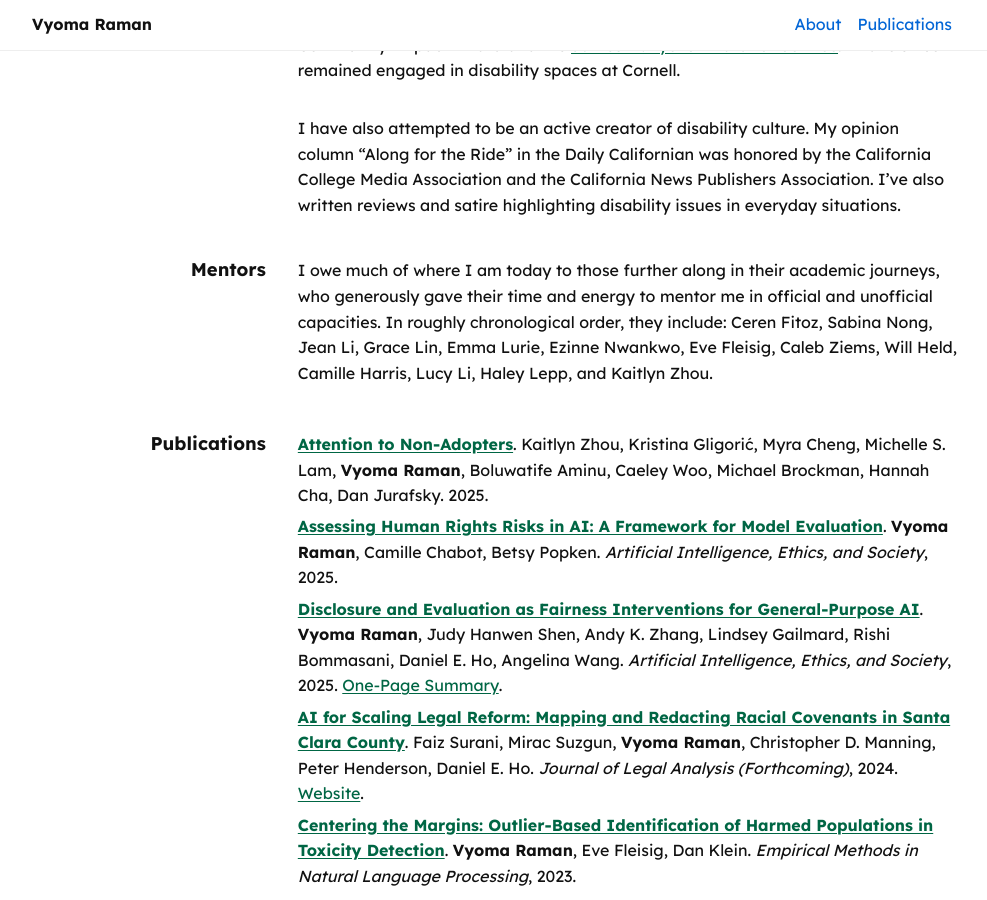
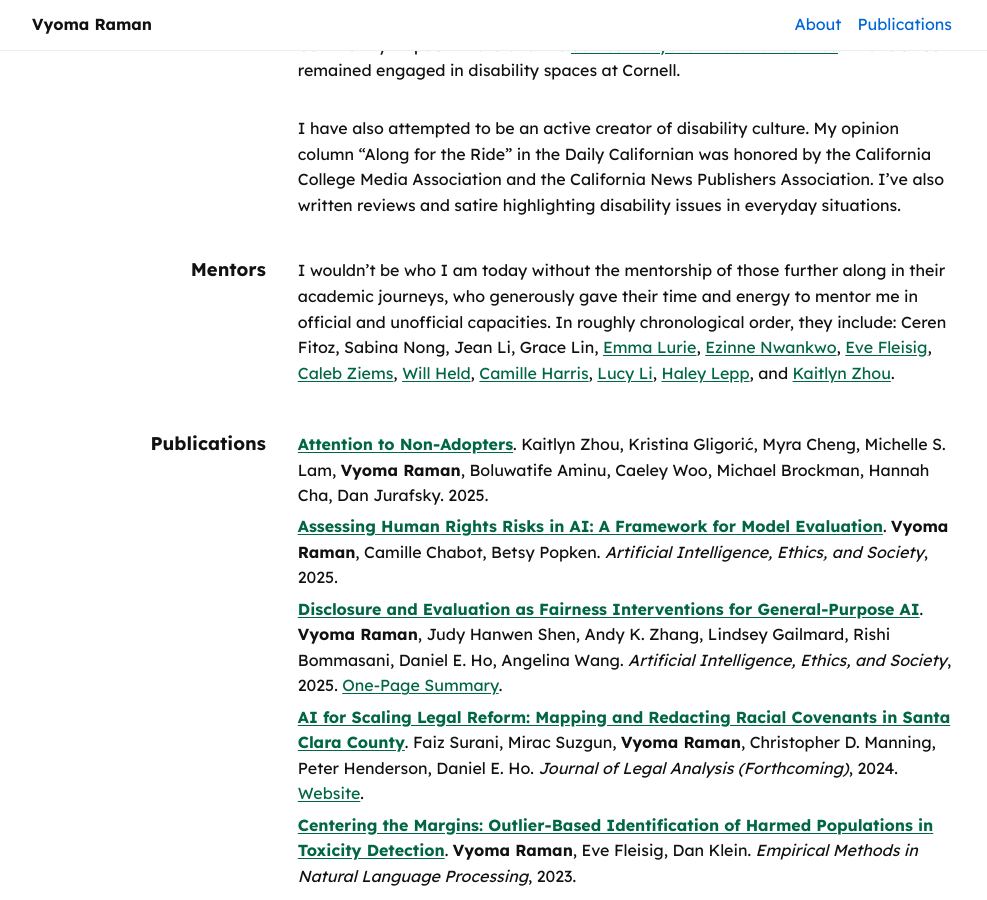
Before and after one commit to vyoma-raman/vyoma-raman.github.io, a Jekyll site: the page built from index.markdown, in a window 1280 px wide and 900 px high, scrolled down 1340 px. Shown: the whole window, without its empty margins (148-1135 px from the left). Built offline with Jekyll 4.4.1, drawn with Linux system fonts in a browser that asks for light colours.

Commit message:
Links to mentors

```diff
--- a/index.markdown
+++ b/index.markdown
@@ -49,7 +49,7 @@ I have also attempted to be an active creator of disability culture. My opinion
 
 <section id="mentors" markdown="1">
 ## Mentors
-I owe much of where I am today to those further along in their academic journeys, who generously gave their time and energy to mentor me in official and unofficial capacities. In roughly chronological order, they include: Ceren Fitoz, Sabina Nong, Jean Li, Grace Lin, Emma Lurie, Ezinne Nwankwo, Eve Fleisig, Caleb Ziems, Will Held, Camille Harris, Lucy Li, Haley Lepp, and Kaitlyn Zhou.
+I wouldn't be who I am today without the mentorship of those further along in their academic journeys, who generously gave their time and energy to mentor me in official and unofficial capacities. In roughly chronological order, they include: Ceren Fitoz, Sabina Nong, Jean Li, Grace Lin, [Emma Lurie](https://emmalurie.github.io/), [Ezinne Nwankwo](https://sites.google.com/view/ezinnenwankwo?usp=sharing), [Eve Fleisig](https://www.efleisig.com/), [Caleb Ziems](https://calebziems.com/), [Will Held](https://williamheld.com/), [Camille Harris](https://camille2019.github.io/), [Lucy Li](https://lucy3.github.io/), [Haley Lepp](https://sites.google.com/view/hlepp/home), and [Kaitlyn Zhou](https://cs.stanford.edu/~katezhou/).
 </section>
 
 <section id="publications" markdown="1">
```
